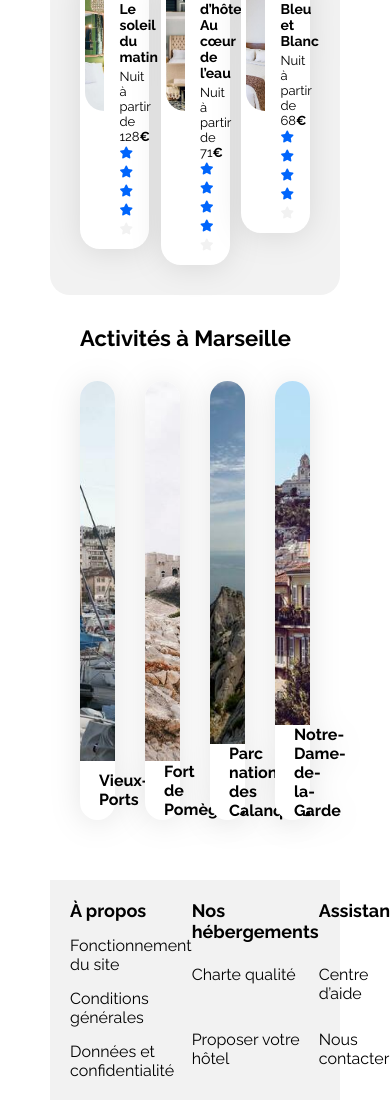
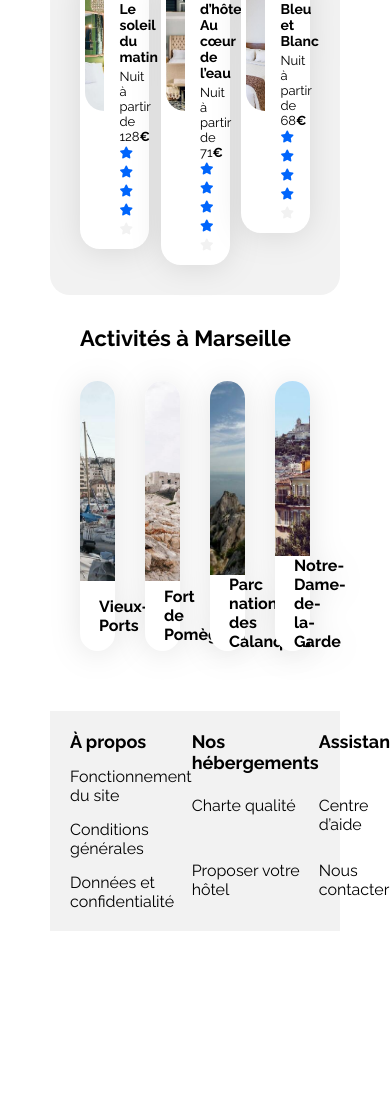
Before and after one commit to avainfo/OCFormationsWebDevelopper, a plain HTML site: page Project2/index.html in a window 390 px wide. Shown: the part 1483-2583 px from the top of the page. After the commit the page ends 2414 px from the top, so only its background shows below. Drawn offline with Linux system fonts and the light colour scheme.

Commit message:
Added style for tablets

```diff
--- a/Project2/css/style.css
+++ b/Project2/css/style.css
@@ -563,6 +563,7 @@ footer div div:not(footer div div:nth-child(1)) {
     }
 }
 
+
 /* Le code ci-dessous correspond à la version responsive uniquement */
 
 /****** Media queries ***********/
@@ -598,6 +599,19 @@ footer div div:not(footer div div:nth-child(1)) {
     .populaires-cards .card-subtitle {
         font-size: 13px;
     }
+
+    .cards .card {
+        flex: 1;
+        display: flex;
+        flex-direction: column;
+        height: 270px;
+        padding: 0;
+        border-radius: 20px;
+    }
+
+    .cards .card img {
+        height: 200px;
+    }
 }
 
 /* Small devices (phones, less than 768px) */
```
